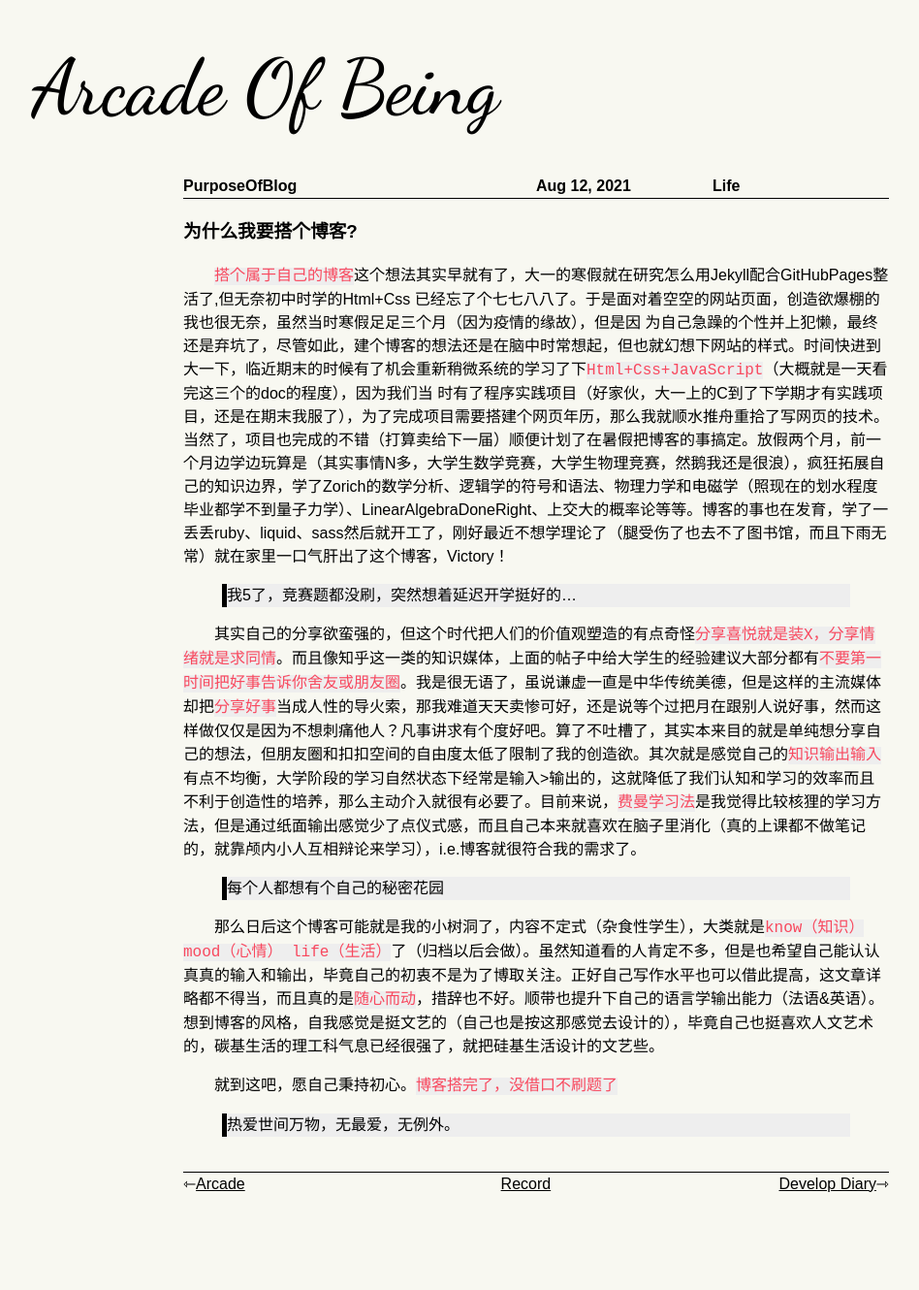
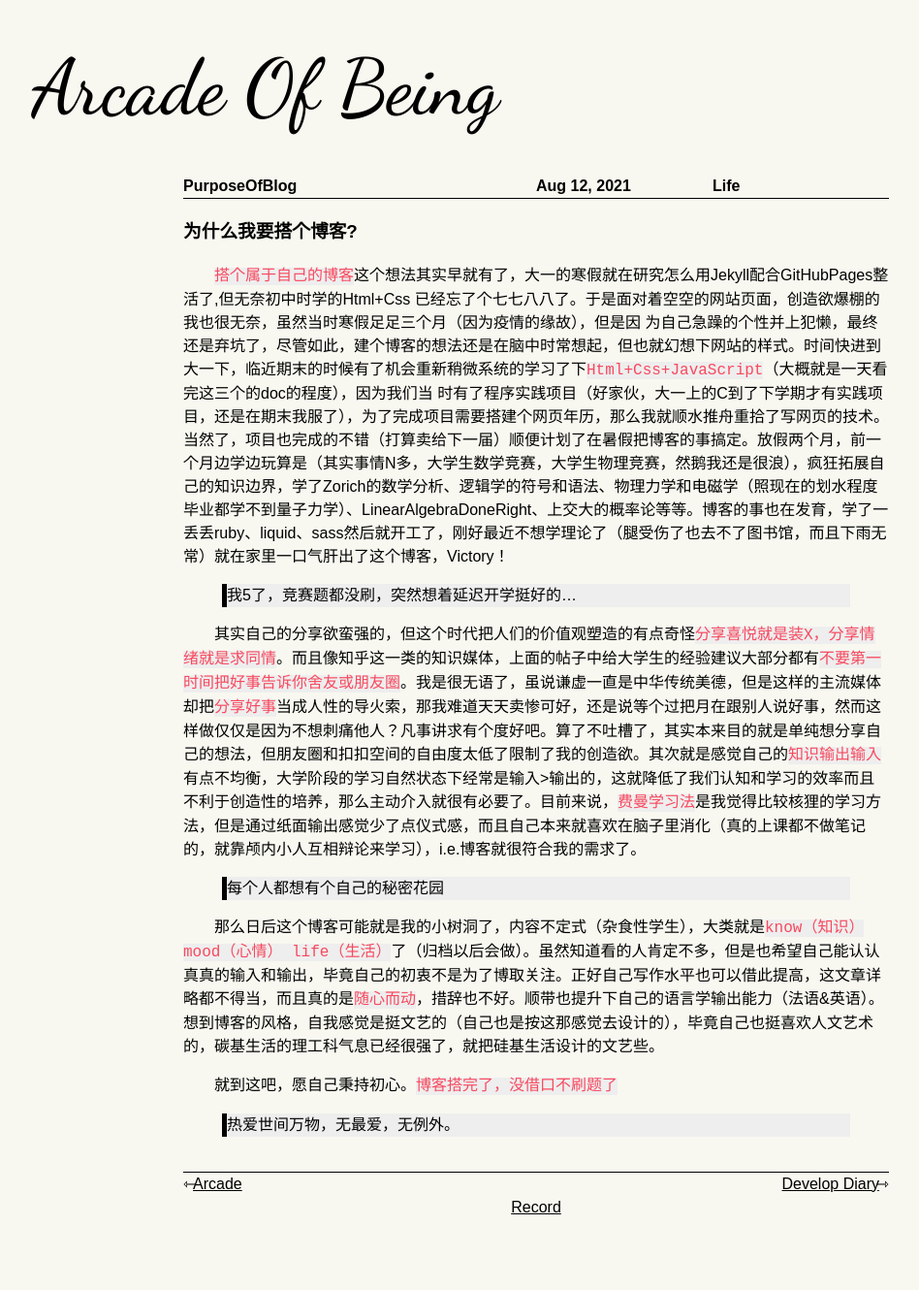
Before and after one commit to NeonSkylar69/NeonSkylar69.github.io, a Jekyll site: the page built from _posts/2021-08-12-PurposOfBlogging.md, in a window 1280 px wide. Shown: the whole page at 97% size, without its empty margins (87-1035 px from the left). Built offline with Jekyll 4.4.1, drawn with Linux system fonts in a browser that asks for light colours; some web fonts are replaced; before the commit the page ends 1306 px from its top, so only the background shows below that.

Commit message:
littlefix

```diff
--- a/_layouts/post.html
+++ b/_layouts/post.html
@@ -1,5 +1,5 @@
 <!DOCTYPE html>
-<html lang="{{ page.lang | default: site.lang | default: "en" }}">
+<html lang="{{ page.lang | default: site.lang | default: 'en' }}">
   {% include head.html %}
 
   <body>
@@ -33,11 +33,14 @@
               {% else %}
               <a class="post__paginate-home" href="{{site.url}}">Arcade</a>
               {% endif %}
-              <a class="post__paginate-middle"href="/categorylist.html">Record</a>
+
             {% if page.previous.url %}
               <a class="post__paginate-right" href="{{ site.url }}{{ page.previous.url | relative_url }}">{{ page.previous.title }}</a>
               {% endif %}
-          </div>
+              <div class="post__paginate-middle">
+              <a href="/categorylist.html">Record</a>
+              </div>
+            </div>
         {% endif %}
       </div>
 
--- a/_sass/post.scss
+++ b/_sass/post.scss
@@ -9,7 +9,7 @@
   overflow: hidden;
 }
 
-$paginate-padding: 13px;
+$paginate-padding: 10px;
 .post__paginate-left,
 .post__paginate-right {
   position: relative;
@@ -17,16 +17,16 @@
   width: 45%;
 }
 .post__paginate-middle{
-  width:10%;
-
+  display: flex;
+  justify-content: center;
+  width: 100%;
 }
 .post__paginate-home{
   position: relative;
   display: block;
-  width: 45%;
+  width: 50%;
   float: left;
   padding-left: $paginate-padding;
-  float: left;
 
   &:before {
     position: absolute;
```
